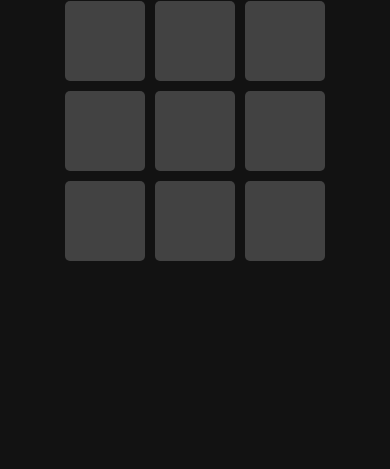
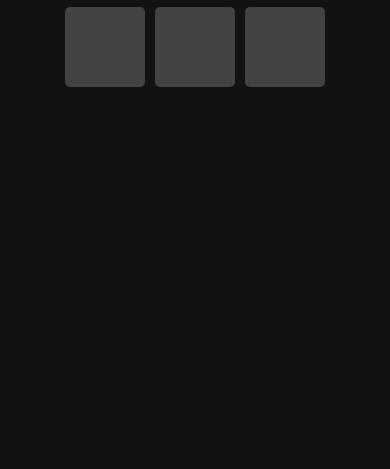
Before and after one commit to aminamohy/XOGAME, a plain HTML site: page index.html in a window 390 px wide. Shown: the part 375-844 px from the top of the page. Drawn offline with Linux system fonts and the light colour scheme.

Commit message:
Update main.css

```diff
--- a/main.css
+++ b/main.css
@@ -113,6 +113,11 @@ body{
 
 @media (max-width:600px) {
     body {
-        padding: 20px;
+        width: 100%;
+        padding: 30px 20px;
+        display: flex;
+        align-items: start;
+        overflow-x: hidden;
+        justify-content: center;
     }
 }
```
